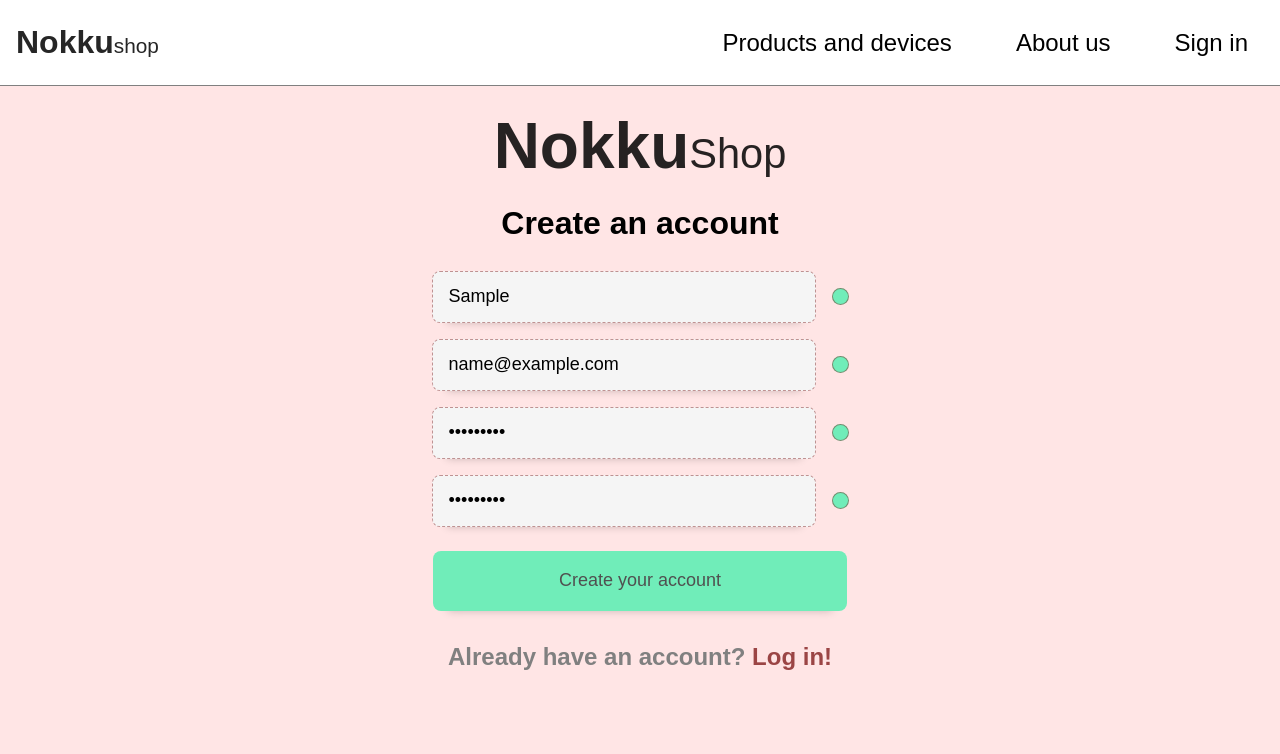
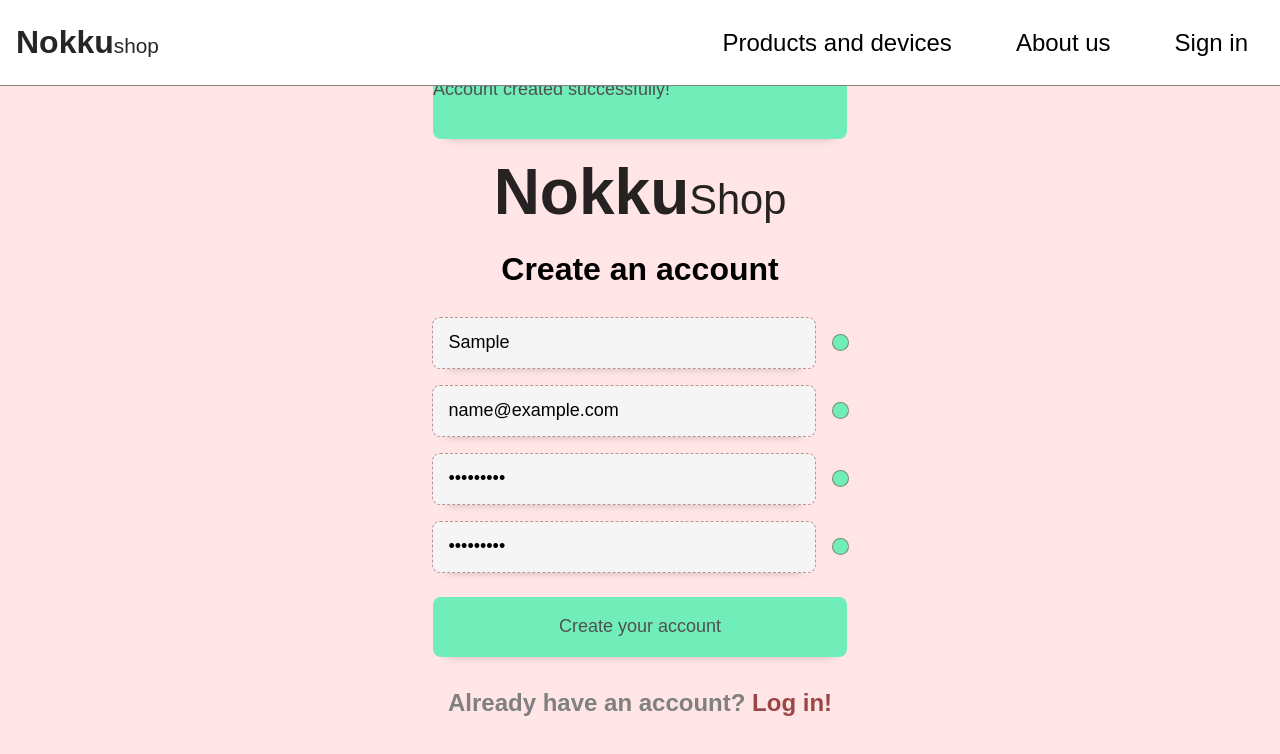
Before and after one commit to nocdim/shopping_web-site, a React (Create React App) app in the folder client/: page /login in a window 1280 px wide. Both pictures are taken after typing "Sample", "name@example.com", "Sample123", "Sample123" into the empty fields and a click on the button "Create your account". Shown: the top 754 px of the page. Built offline with nearby package versions, Linux system fonts and the light colour scheme; no server answers; a web font is replaced by a local one.

Commit message:
trying to make error notifications

```diff
--- a/client/src/components/styled/About.tsx
+++ b/client/src/components/styled/About.tsx
@@ -24,7 +24,6 @@ const Footer = styled.div`
     padding: 0;
     align-items: center;
     justify-content: center;
-
 `
 
 export {
--- a/client/src/components/styled/Auth.tsx
+++ b/client/src/components/styled/Auth.tsx
@@ -15,6 +15,30 @@ const Container = styled.div`
         span {
             color: #700000b2;
             cursor: pointer;
+        }
+    }
+`
+const InfoContainer = styled.div`
+    width: 100%;
+    display: flex;
+    flex-direction: column;
+    align-items: center;
+    div {
+        max-width: 700px;
+        min-width: calc(350px + 4rem);
+        height: 60px;
+        border: none;
+        outline: none;
+        font-size: 18px;
+        margin: 1rem 0;
+        box-shadow: 0px 14px 9px -15px rgba(0, 0, 0, 0.25);
+        border-radius: 8px;
+        background-color: #70edb9;
+        color: #505050;
+        cursor: pointer;
+        transition: all 0.2s ease-in;
+        &:hover {
+            transform: translateY(-3px)
         }
     }
 `
@@ -64,4 +88,5 @@ export {
     Container,
     Logo,
     Form,
+    InfoContainer,
 }
--- a/client/src/pages/Auth.tsx
+++ b/client/src/pages/Auth.tsx
@@ -1,7 +1,7 @@
-import React, { useState } from 'react'
+import React, { useEffect, useState } from 'react'
 import { useNavigate } from 'react-router-dom'
 import Input from '../components/Input'
-import { Container, Form, Logo } from '../components/styled/Auth'
+import { Container, InfoContainer, Form, Logo } from '../components/styled/Auth'
 import { IUser } from '../models/IUser'
 import { userAPI } from '../services/UserService'
 import { LOGIN_ROUTE, MAIN_ROUTE, REGISTRATION_ROUTE, SHOP_ROUTE } from '../utils/consts'
@@ -11,27 +11,35 @@ const Auth = () => {
   const [email, setEmail] = useState('')
   const [password, setPassword] = useState('')
   const [confirmPass, setConfirmPass] = useState('')
+  const [info, setInfo] = useState<string[]>([])
   const isLogin = window.location.href.substring(21) === LOGIN_ROUTE
   const navigate = useNavigate()
   let link = window.location.href.substring(21)
-  const [createUser, {}] = userAPI.useCreateUserMutation()
+  const [createUser, { }] = userAPI.useCreateUserMutation()
   const proceed = async () => {
     try {
-      let role
       if (!isLogin) {
-        await createUser({name: name, email: email, password: password, confirmPass: confirmPass, role: 'USER'} as IUser)
+        await createUser({ name: name, email: email, password: password, confirmPass: confirmPass, role: 'USER' } as IUser)
+          .then(() => setInfo(['Account created successfully!']))
       }
       if (isLogin) {
 
       }
     } catch (e) {
+      console.log('bruh')
       if (e instanceof Error) {
-        alert(e.message)
+        setInfo([e.message])
+        console.log('bruh')
       }
     }
   }
   return (
     <Container>
+      {info && <InfoContainer>
+        {info.map((stuff) =>
+          <div key={stuff}>{stuff}</div>
+        )}
+      </InfoContainer>}
       <Form>
         <Logo onClick={() => navigate(MAIN_ROUTE)}>
           Nokku<span>Shop</span>
```
Also changed, not shown: 1 other file (tests, documents, lock files or other folders). Lines whose indentation alone changed are shown as unchanged.
